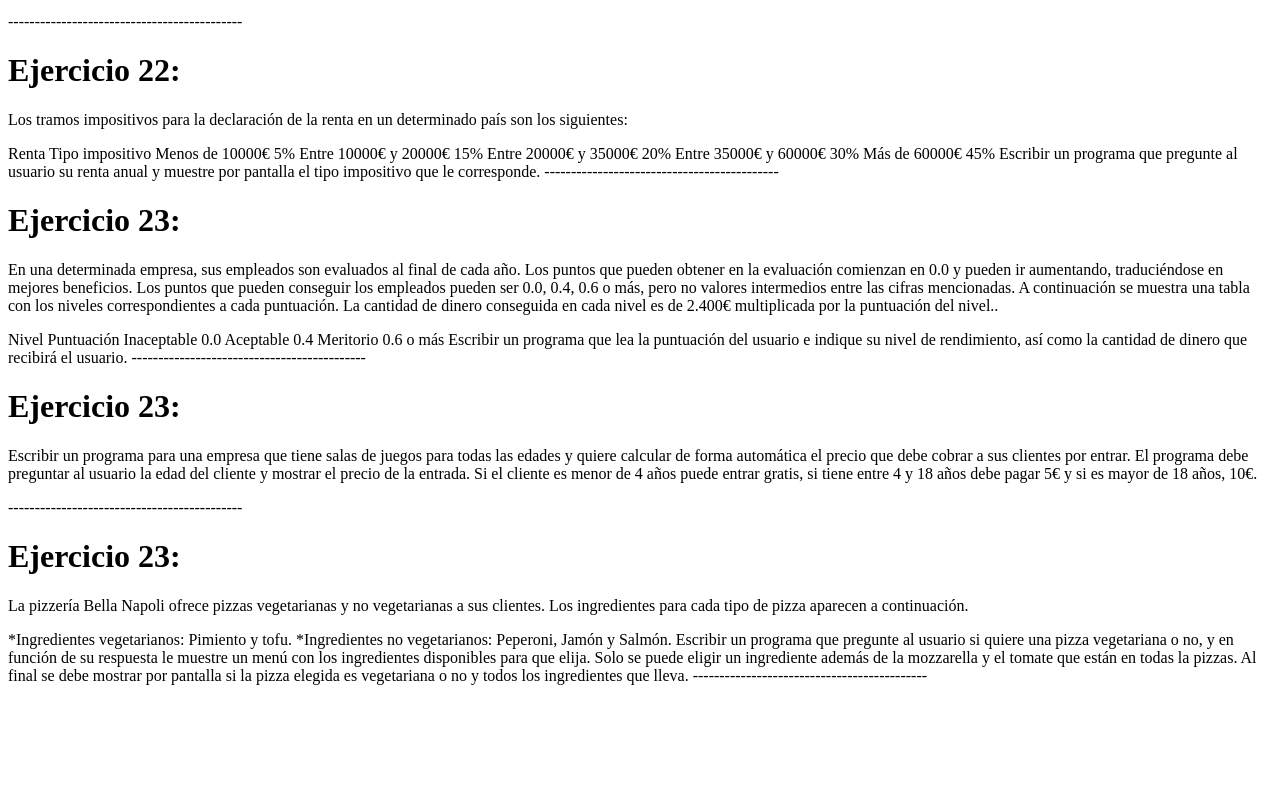
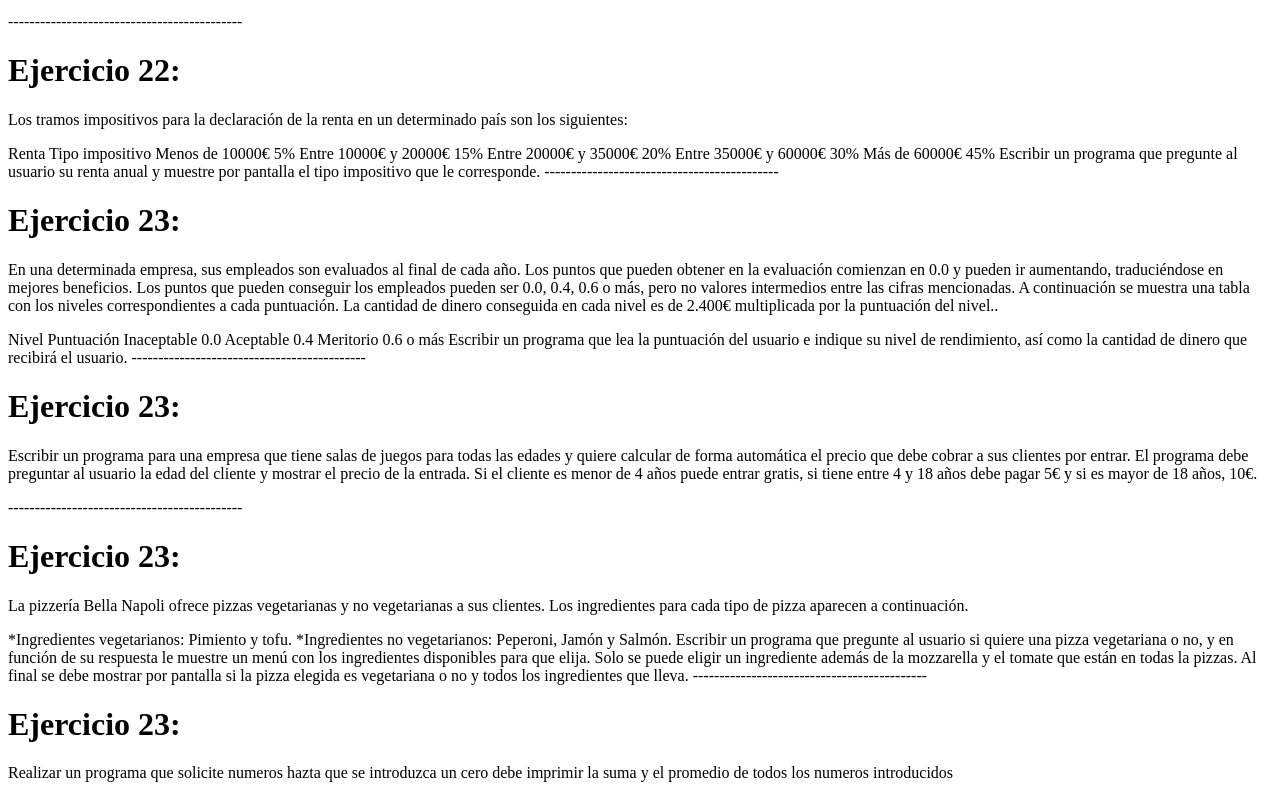
Before and after one commit to Practices-Coders/Code-Collaborations, a plain HTML site: page index.html in a window 1280 px wide. Shown: the part 3338-4136 px from the top of the page. Before the commit the page ends 4031 px from the top, so only its background shows below. Drawn offline with Linux system fonts and the light colour scheme.

Commit message:
Update index.html

```diff
--- a/index.html
+++ b/index.html
@@ -200,6 +200,9 @@
     o no y todos los ingredientes que lleva.
     --------------------------------------------
 
+    <h1>Ejercicio 23:</h1>
+    <p> Realizar un programa que solicite numeros hazta que se introduzca un cero
+      debe imprimir la suma y el promedio de todos los numeros introducidos </p>
 
   </body>
 </html>
```
